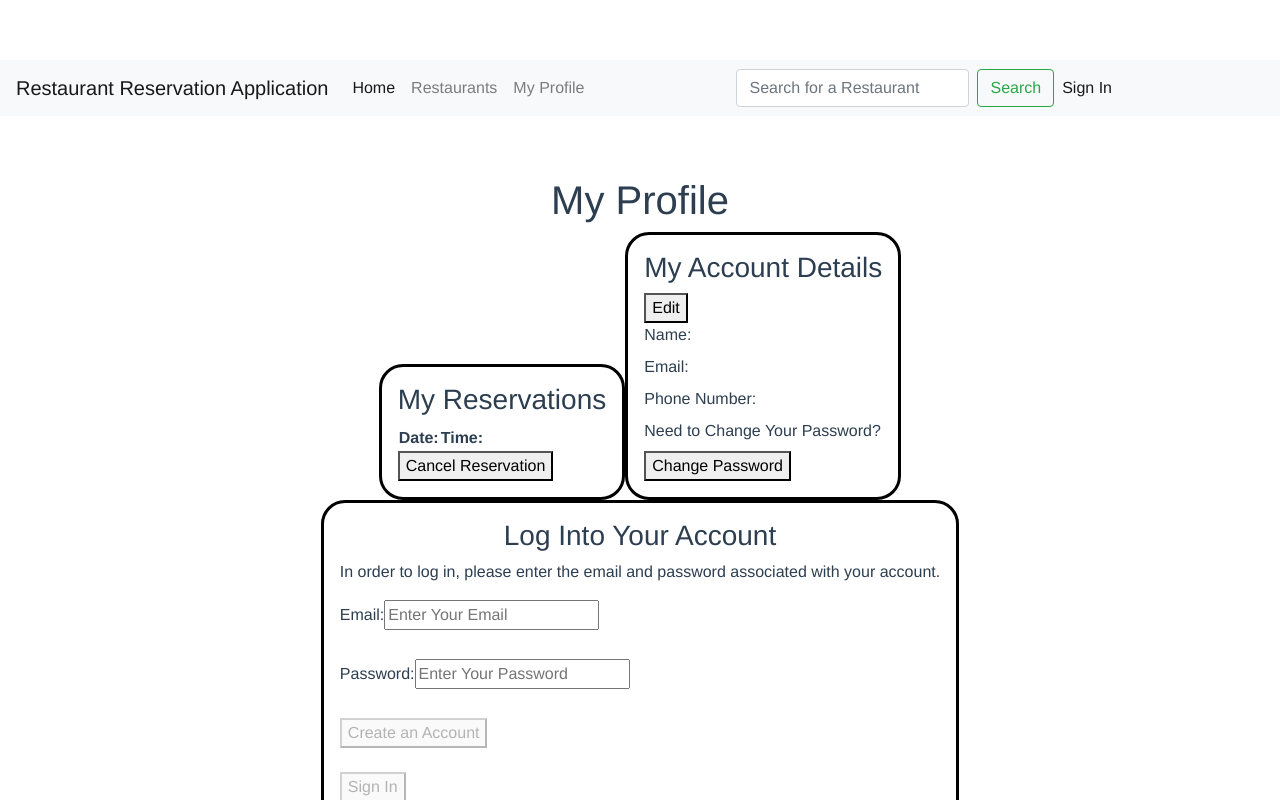
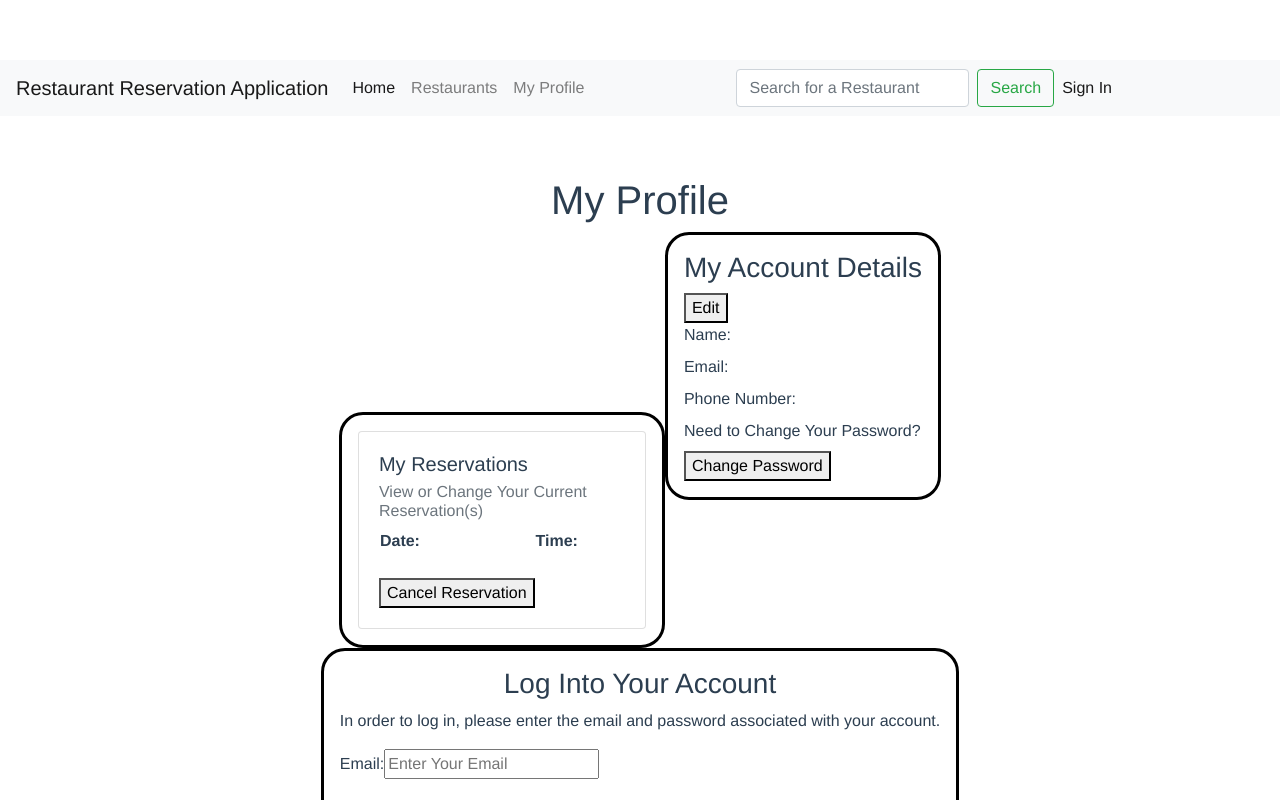
Before and after one commit to IWilkewitz/CIS371_ReservationApp, a Vue app: page / in a window 1280 px wide. Shown: the top 800 px of the page. Built offline with nearby package versions, Linux system fonts and the light colour scheme.

Commit message:
Update MyProfile.vue
Added new bootstrap card for profile section

```diff
--- a/src/components/MyProfile.vue
+++ b/src/components/MyProfile.vue
@@ -2,7 +2,10 @@
     <div id="MyProfile">
         <h1>My Profile</h1>
         <div id="my-reservations">
-            <h3>My Reservations</h3>
+            <div class="card" style="width: 18rem;">
+            <div class="card-body">
+                <h5 class="card-title">My Reservations</h5>
+                <h6 class="card-subtitle mb-2 text-muted">View or Change Your Current Reservation(s)</h6>
                 <table>
                     <thead>
                         <tr>
@@ -16,8 +19,12 @@
                             <td>${{z.time}}</td>
                         </tr>
                     </tbody>
+                    <br/>
+                <button type="button" id="cancelReservation" v-on:click="cancelReservation()">Cancel Reservation</button>
                 </table>
-            <button type="button" id="cancelReservation" v-on:click="cancelReservation()">Cancel Reservation</button>
+            </div>
+        </div>
+
         </div>
         <div id="account-details">
             <h3>My Account Details</h3>
@@ -32,7 +39,10 @@
             <label>Need to Change Your Password?</label>
             <br/>
             <button type="button" id="changePassword" v-on:click="changePassword()">Change Password</button>
+
         </div>
+
+
     </div>
 </template>
 
```
Lines whose indentation alone changed are shown as unchanged.
